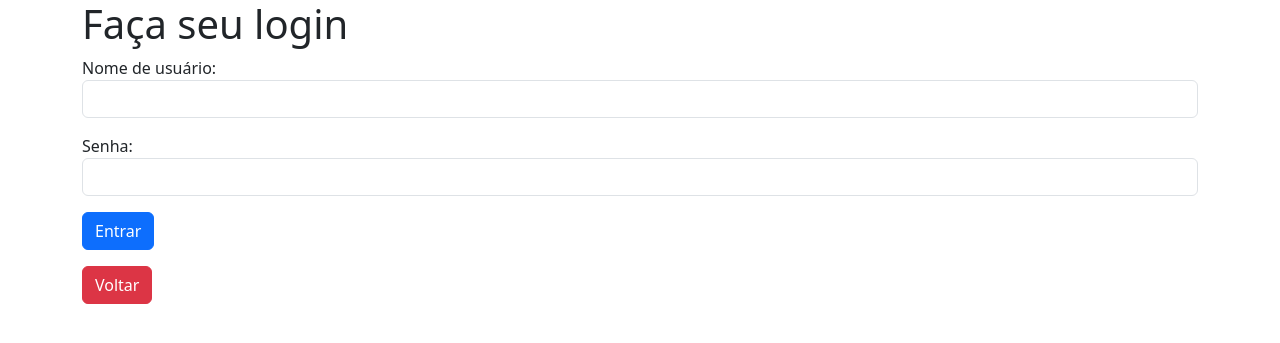
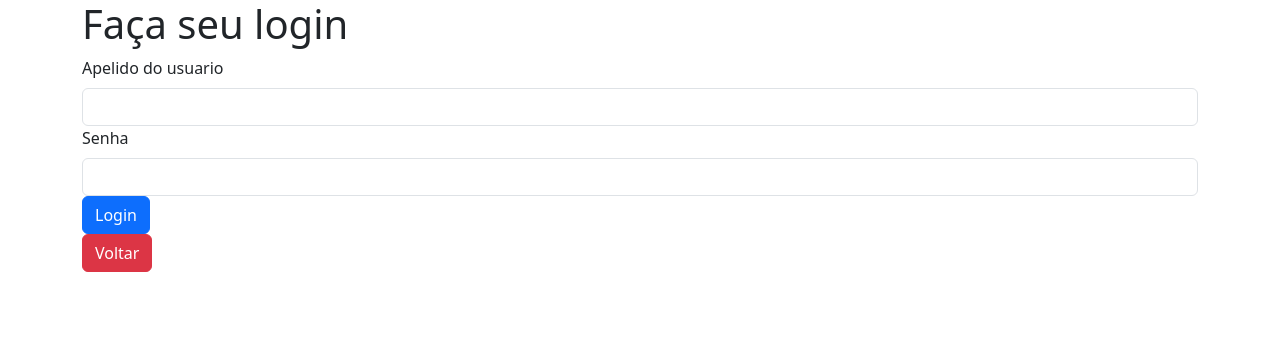
Before and after one commit to monicamo/projecoesae, a Flask app: page /login in a window 1280 px wide. Shown: the top 343 px of the page. Run offline with Flask 3, Linux system fonts and the light colour scheme; some libraries are stand-ins or nearby versions.

Commit message:
Modificando o login

```diff
--- a/helpers.py
+++ b/helpers.py
@@ -1,7 +1,7 @@
 import os
 from main import app
 from flask_wtf import FlaskForm
-from wtforms import StringField, validators, SubmitField
+from wtforms import StringField, validators, SubmitField, PasswordField
 
 
 class FormularioPlanilha(FlaskForm):
@@ -9,6 +9,12 @@ class FormularioPlanilha(FlaskForm):
     categoria = StringField('Categoria', [validators.DataRequired(), validators.Length(min=1, max=40)])
     console = StringField('Console', [validators.DataRequired(), validators.Length(min=1, max=20)])
     salvar = SubmitField('Salvar')
+
+
+class FormularioUsuario(FlaskForm):
+    nickname = StringField('Apelido do usuario', [validators.DataRequired(), validators.Length(min=1, max=8)])
+    senha = PasswordField('Senha', [validators.DataRequired(), validators.Length(min=1, max=100)])
+    login = SubmitField('Login')
 
 
 def recupera_imagem(id):
--- a/templates/login.html
+++ b/templates/login.html
@@ -20,10 +20,19 @@
 
         <h1>Faça seu login</h1>
         <form method="POST" action="{{ url_for('autenticar') }}">
+             {{ form.csrf_token() }}
             <input type="hidden" name="proxima" value="{{ proxima or url_for('index') }}">
-           <p><label>Nome de usuário:</label> <input class="form-control" type="text" name="usuario" required></p>
-            <p><label>Senha:</label> <input class="form-control" type="password" name="senha" required></p>
-            <p><button class="btn btn-primary" type="submit">Entrar</button></p>
+            <div class="form-group">
+                {{ form.nickname.label(class="form-label") }}
+                {{ form.nickname(class="form-control") }}
+            </div>
+            <div class="form-group">
+                {{ form.senha.label(class="form-label") }}
+                {{ form.senha(class="form-control") }}
+            </div>
+             <div class="form-group">
+                {{ form.login(class="btn btn-primary") }}
+            </div>
         </form>
 
         <a class="btn btn-danger" href="{{ url_for('index') }}">Voltar</a>
--- a/views.py
+++ b/views.py
@@ -1,7 +1,7 @@
 from flask import render_template, request, redirect, session, flash, url_for, send_from_directory
 from main import app, db
 from models import Planilhas, Usuarios
-from helpers import recupera_imagem, deleta_arquivo, FormularioPlanilha
+from helpers import recupera_imagem, deleta_arquivo, FormularioPlanilha, FormularioUsuario
 import time
 
 
@@ -101,14 +101,16 @@ def deletar(id):
 @app.route('/login')
 def login():
     proxima = request.args.get('proxima')
-    return render_template('login.html', proxima=proxima)
+    form = FormularioUsuario()
+    return render_template('login.html', proxima=proxima, form=form)
 
 
 @app.route('/autenticar', methods=['POST',])
 def autenticar():
-    usuario = Usuarios.query.filter_by(nickname=request.form['usuario']).first()
+    form = FormularioUsuario(request.form)
+    usuario = Usuarios.query.filter_by(nickname=form.nickname.data).first()
     if usuario:
-        if request.form['senha'] == usuario.senha:
+        if form.senha.data == usuario.senha:
             session['usuario_logado'] = usuario.nickname
             flash(usuario.nickname + ' logado com sucesso!')
             proxima_pagina = request.form['proxima']
```
